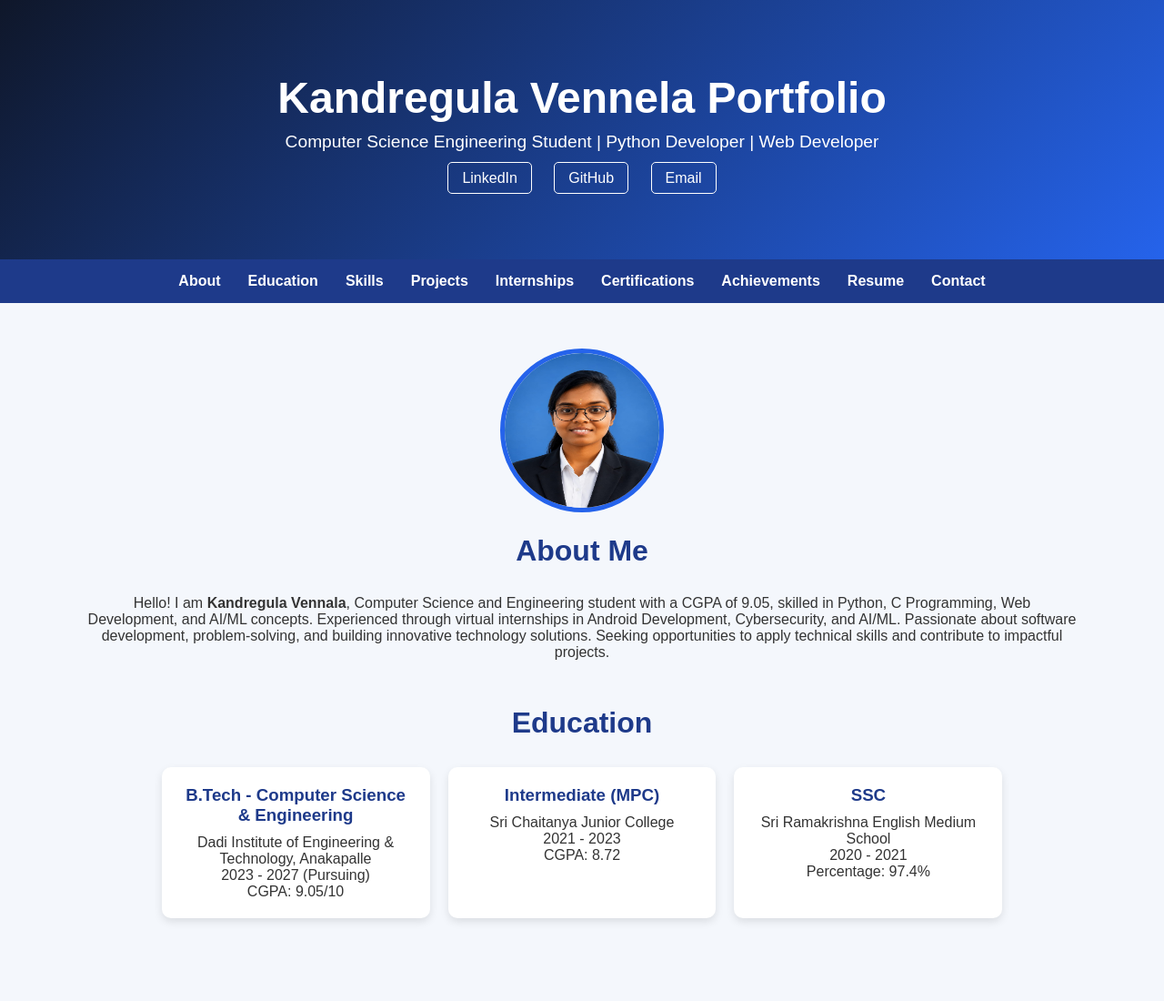
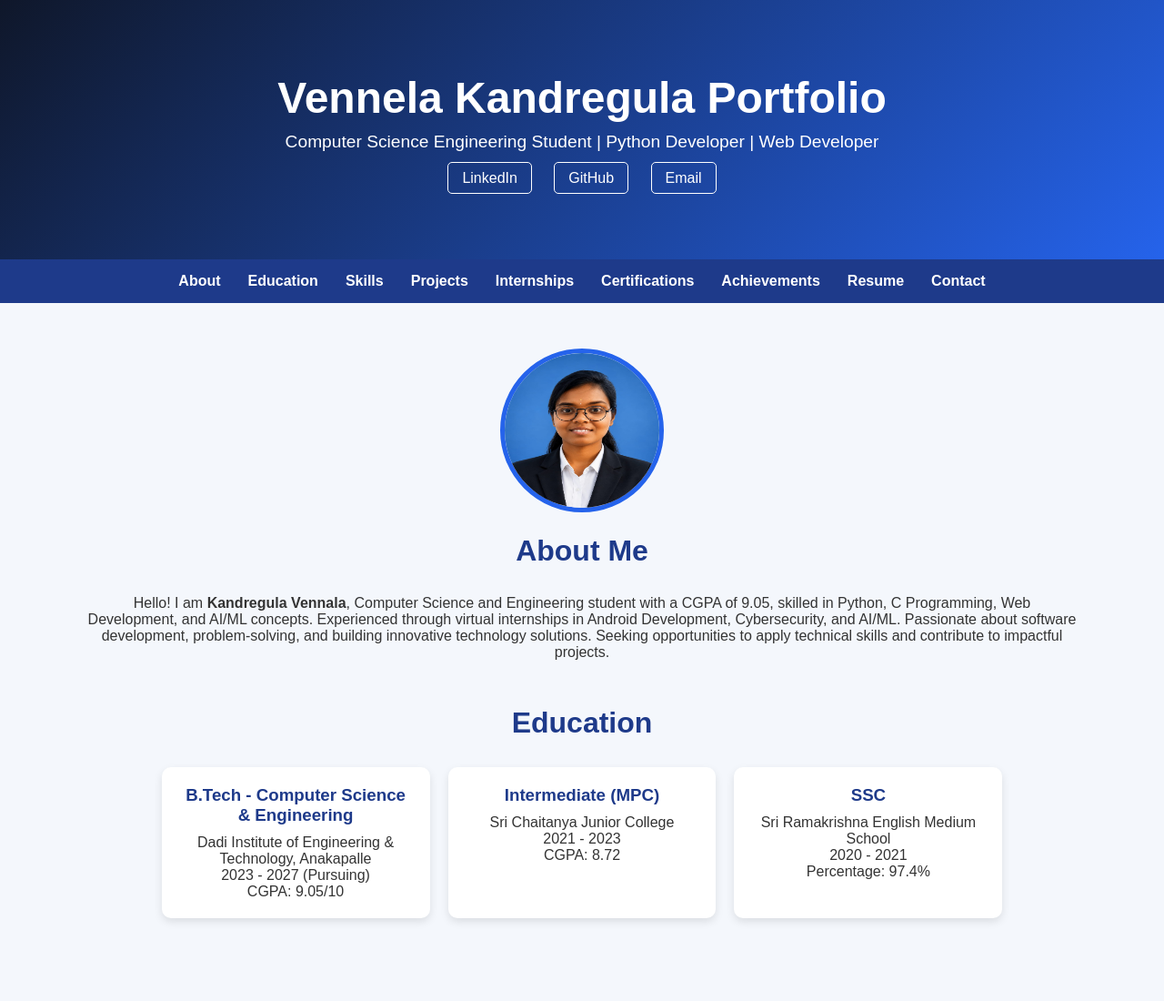
Before and after one commit to vennalakandregula/vennala-portfolio, a plain HTML site: page index.html in a window 1280 px wide. Shown: the top 1100 px of the page at 91% size. Drawn offline with Linux system fonts and the light colour scheme.

Commit message:
Describe changes

```diff
--- a/index.html
+++ b/index.html
@@ -191,7 +191,7 @@ nav ul{
 <body>
 
 <header>
-    <h1>Kandregula Vennela Portfolio</h1>
+    <h1> Vennela Kandregula Portfolio</h1>
     <p>Computer Science Engineering Student | Python Developer | Web Developer</p>
 
    <div class="social">
```
